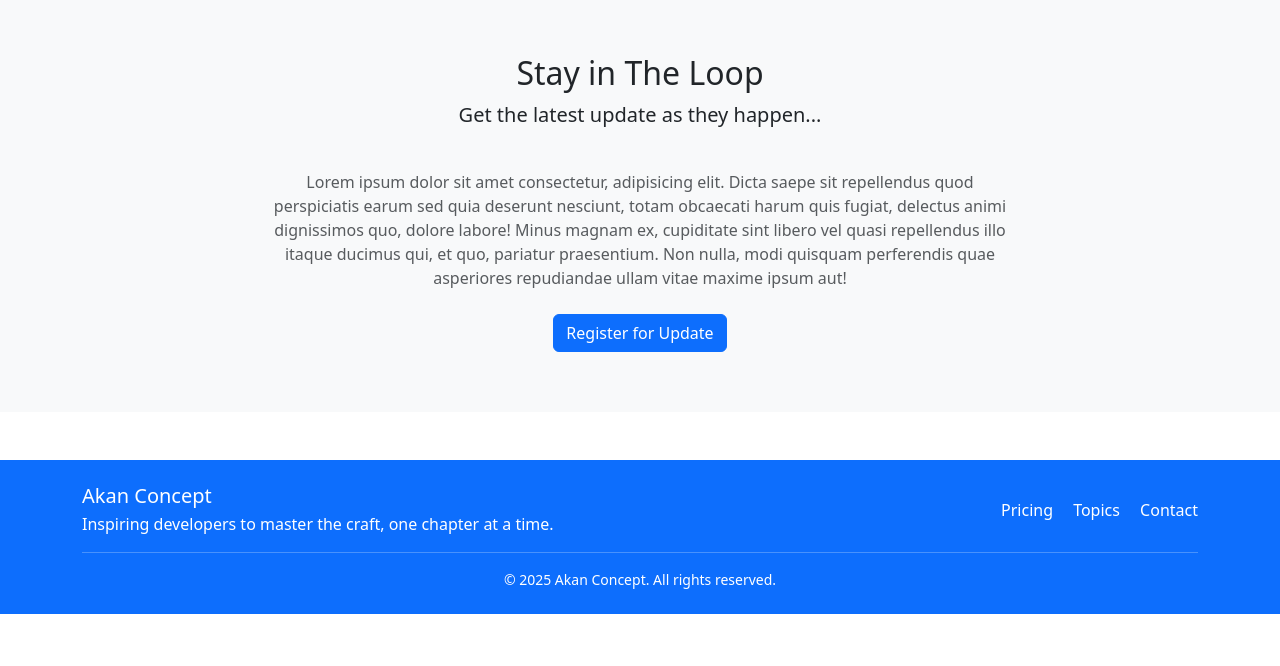
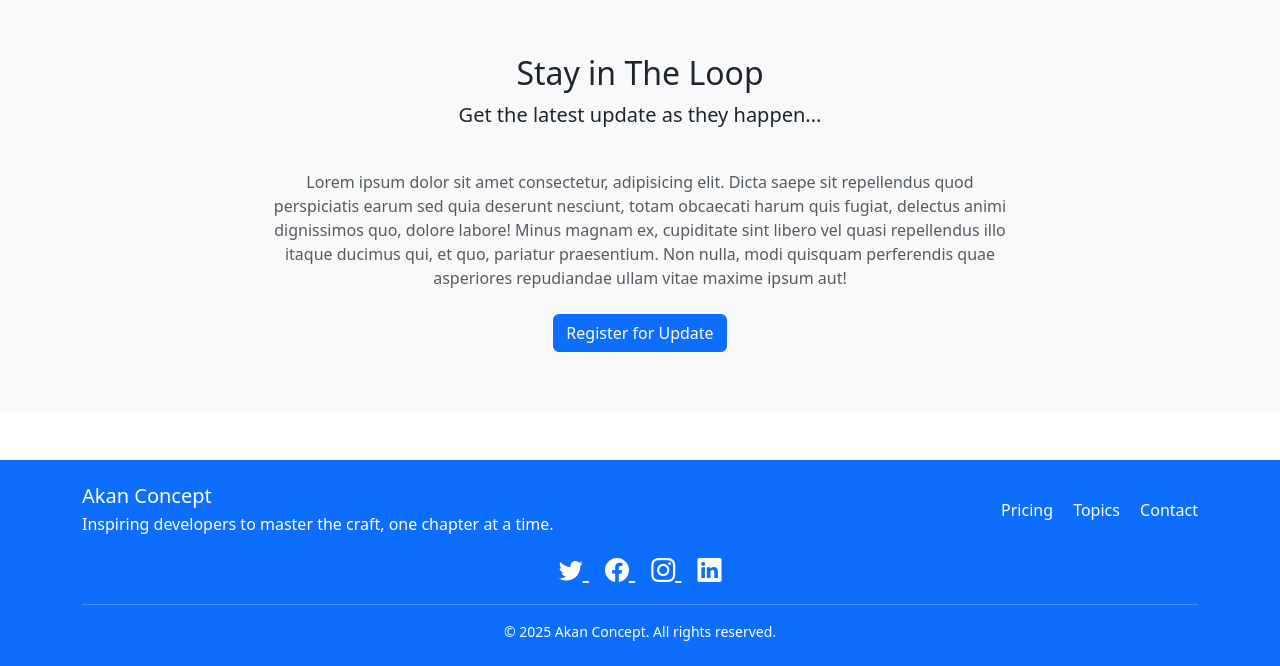
Before and after one commit to OGspacely/AkanConcept-The-Book, a plain HTML site: page AkanConcept.html in a window 1280 px wide. Shown: the part 4407-5073 px from the top of the page. Before the commit the page ends 5021 px from the top, so only its background shows below. Drawn offline with nearby package versions, Linux system fonts and the light colour scheme.

Commit message:
Added the socialmedia to the footer

```diff
--- a/AkanConcept.html
+++ b/AkanConcept.html
@@ -425,6 +425,22 @@
             <a href="#contact" class="text-white text-decoration-none d-block d-md-inline">Contact</a>
           </div>
         </div>
+        <div class="row mt-3">
+          <div class="col text-center">
+            <a href="https://twitter.com/AkanConcept" class="text-white fs-4 mx-2" aria-label="Akan Concept on Twitter">
+              <i class="bi bi-twitter"></i>
+            </a>
+            <a href="https://www.facebook.com/AkanConcept" class="text-white fs-4 mx-2" aria-label="Akan Concept on Facebook">
+              <i class="bi bi-facebook"></i>
+            </a>
+            <a href="https://www.instagram.com/AkanConcept" class="text-white fs-4 mx-2" aria-label="Akan Concept on Instagram">
+              <i class="bi bi-instagram"></i>
+            </a>
+            <a href="https://www.linkedin.com/company/AkanConcept" class="text-white fs-4 mx-2" aria-label="Akan Concept on LinkedIn">
+              <i class="bi bi-linkedin"></i>
+            </a>
+          </div>
+        </div>
         <hr class="border-light opacity-25">
         <div class="text-center small">&copy; 2025 Akan Concept. All rights reserved.</div>
       </div>
```
